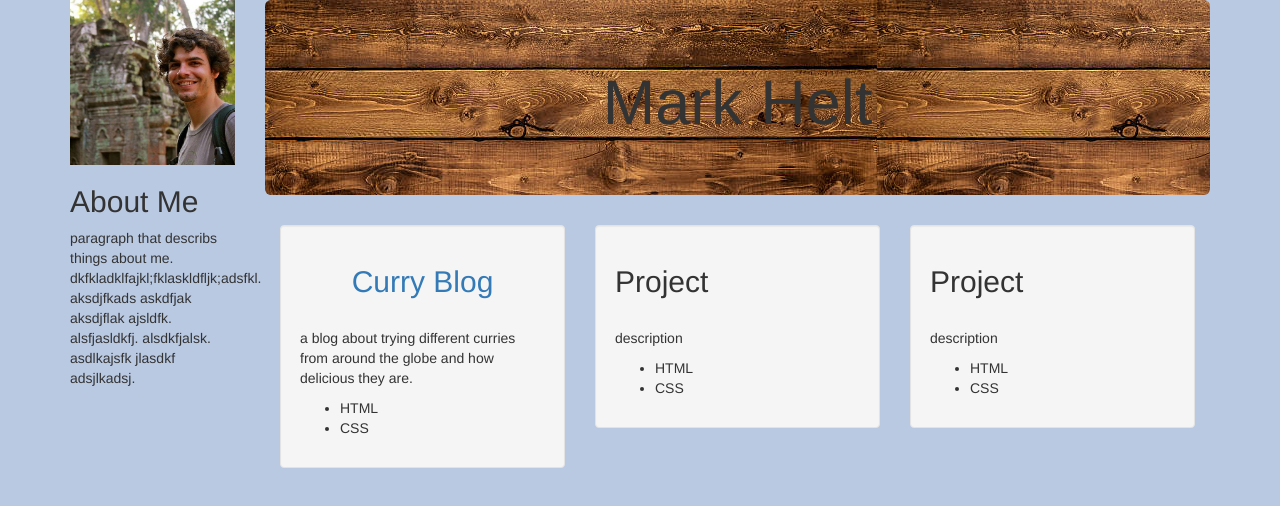
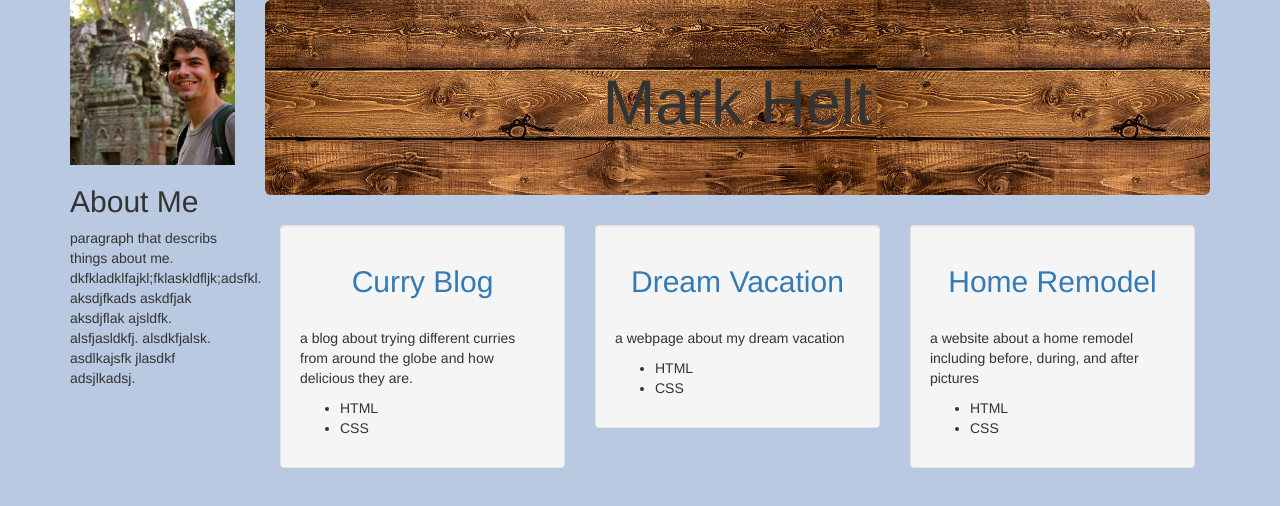
Before and after one commit to heltmm/portfolio, a plain HTML site: page index.html in a window 1280 px wide. Drawn offline with Linux system fonts and the light colour scheme.

Commit message:
add project column and content

```diff
--- a/index.html
+++ b/index.html
@@ -30,9 +30,9 @@
           </div>
           <div class="col-md-4">
             <div class="well">
-              <h2>Project</h2>
+              <h2 class="center"><a href="https://heltmm.github.io/dream-vacation/">Dream Vacation</a></h2>
               <img src="project.jpg" alt="">
-              <p>description</p>
+              <p>a webpage about my dream vacation</p>
               <ul>
                 <li>HTML</li>
                 <li>CSS</li>
@@ -41,9 +41,9 @@
           </div>
           <div class="col-md-4">
             <div class="well">
-              <h2>Project</h2>
+              <h2 class="center"><a href="https://heltmm.github.io/remodel/">Home Remodel</a></h2>
               <img src="project.jpg" alt="">
-              <p>description</p>
+              <p>a website about a home remodel including before, during, and after pictures</p>
               <ul>
                 <li>HTML</li>
                 <li>CSS</li>
```
